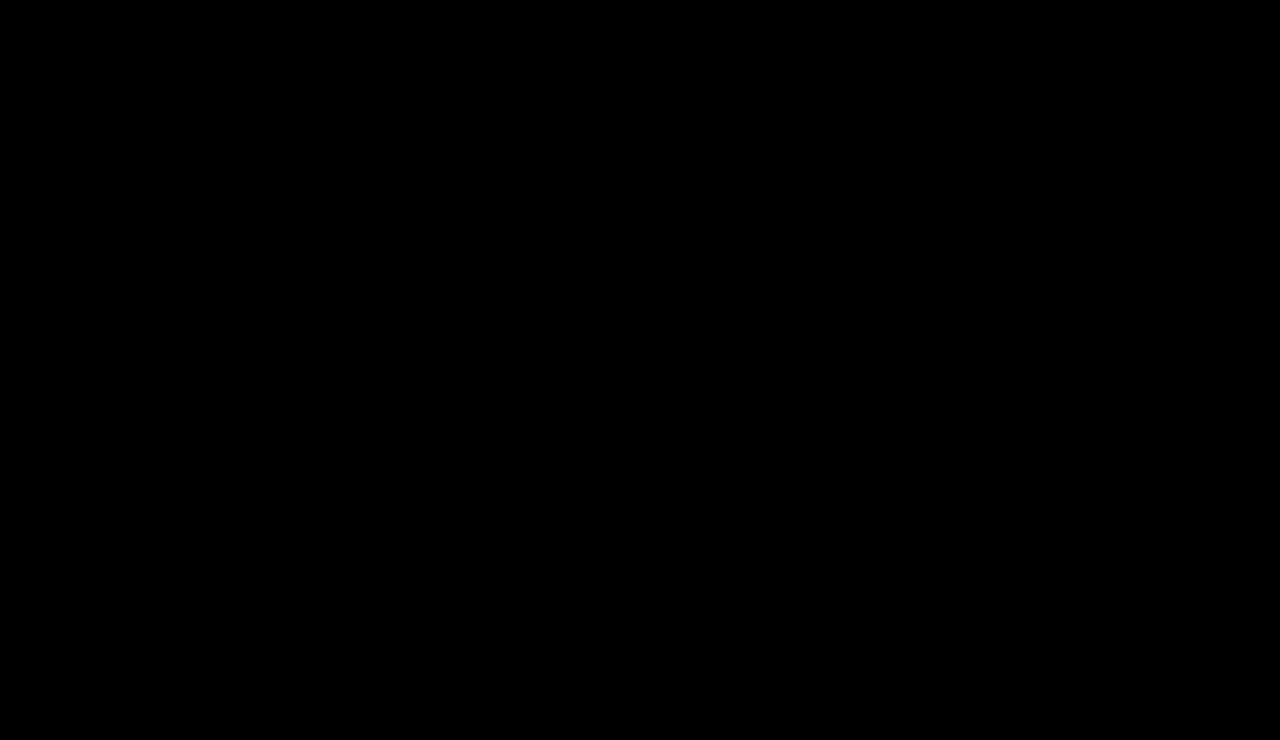
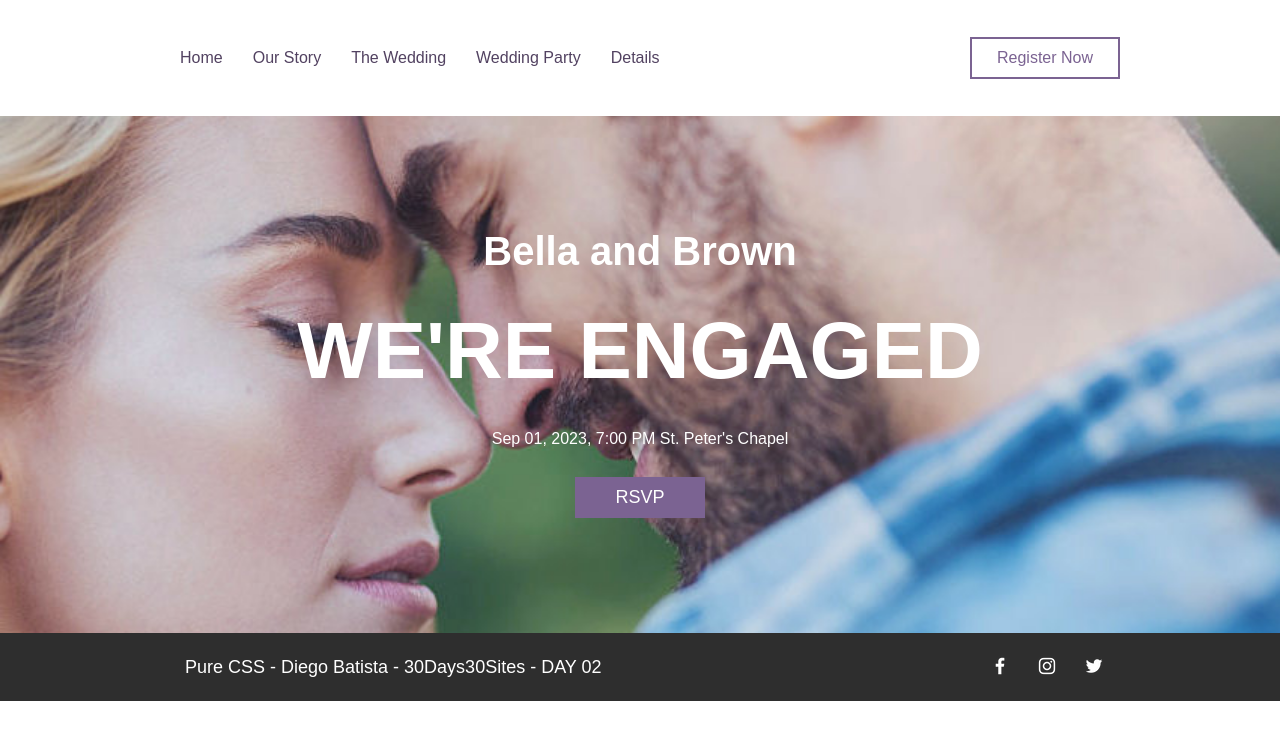
Before and after one commit to fogeid/30days30sites, a plain HTML site: page Day02/index.html in a window 1280 px wide. Drawn offline with Linux system fonts and the light colour scheme.

Commit message:
Add files via upload

```diff
--- a/Day02/css/style.css
+++ b/Day02/css/style.css
@@ -1,3 +1,129 @@
 body {
-    background: #000;
+    font-family: Arial, Helvetica, sans-serif;
 }
+
+.container {
+    width: 960px;
+    margin: 0 auto;
+}
+
+/* HEADER */
+.header .container {
+    display: flex;
+    justify-content: space-between;
+}
+
+.header .nav {
+    padding: 50px 0;
+}
+
+.header .nav ul {
+    display: flex;
+}
+
+.header .nav ul li a {
+    text-decoration: none;
+    color: #524261;
+    padding: 10px;
+    margin-left: 10px;
+    transition: all .3s ease;
+}
+
+.header .nav ul li a:hover {
+    color: #7b6392;
+}
+
+.header .btn {
+    margin: auto 0;
+}
+
+.header .btn button {
+    font-size: 16px;
+    color: #7b6392;
+    padding: 10px 25px;
+    background: #fff;
+    border: 2px solid #7b6392;
+}
+
+.header .btn button:hover {
+    background: #e8e8e8;
+}
+
+/* MAIN */
+.main {
+    width: 100%;
+    background-image: url(../img/bg.jpg);
+    background-position-x: center;
+    background-position-y: center;
+    background-size: cover;
+    background-repeat-x: no-repeat;
+    background-repeat-y: no-repeat;
+    background-attachment: initial;
+    background-origin: initial;
+    background-clip: initial;
+    background-color: initial;
+    background-size: cover;
+    text-align: center;
+}
+
+.main .container {
+    padding: 115px 0;
+    color: #fff;
+}
+
+.main .container h2 {
+    font-size: 40px;
+    margin-bottom: 40px;
+}
+
+.main .container h1 {
+    font-size: 80px;
+    margin-bottom: 40px;
+}
+
+.main .container p {
+    margin-bottom: 30px;
+}
+
+.main .btn-main {
+    font-size: 18px;
+    padding: 10px 40px;
+    background: #7b6392;
+    color: #fff;
+    border: none;
+    cursor: pointer;
+    transition: all .3s ease;
+}
+
+.main .btn-main:hover {
+    background: #524261;
+}
+
+/* FOOTER */
+.footer {
+    background: #2e2e2e;
+}
+
+.footer .container {
+    display: flex;
+    justify-content: space-between;
+}
+
+.footer .container ul {
+    display: flex;
+    margin: auto 0;
+}
+
+.footer .container ul li a {
+    margin-right: 5px;
+    padding: 10px;
+}
+
+
+
+.footer .container p {
+    font-size: 18px;
+    text-align: center;
+    color: #fff;
+    padding: 25px;
+}
--- a/Day02/index.html
+++ b/Day02/index.html
@@ -9,6 +9,50 @@
         <link rel="stylesheet" href="css/style.css">
     </head>
     <body>
+        <!-- HEADER -->
+        <header class="header">
+            <div class="container">
+                <nav class="nav">
+                    <ul>
+                        <li><a href="#">Home</a></li>
+                        <li><a href="#">Our Story</a></li>
+                        <li><a href="#">The Wedding</a></li>
+                        <li><a href="#">Wedding Party</a></li>
+                        <li><a href="#">Details</a></li>
+                    </ul>
+                </nav>
+
+                <div class="btn">
+                    <button>Register Now</button>
+                </div>
+            </div>
+        </header>
+
+        <!-- MAIN -->
+        <main class="main">
+            <div class="container">
+                <h2>Bella and Brown</h2>
+                <h1>WE'RE ENGAGED</h1>
+                <p>
+                    Sep 01, 2023, 7:00 PM St. Peter's Chapel
+                </p>
+                <button class="btn-main">RSVP</button>
+            </div>
+        </main>
+
+        <!-- FOOTER -->
+        <footer class="footer">
+            <div class="container">
+                <p>
+                    Pure CSS - Diego Batista - 30Days30Sites - DAY 02
+                </p>
+                <ul>
+                    <li><a href="#"><img src="img/facebook.png" alt="facebook"></a></li>
+                    <li><a href="#"><img src="img/instagram.png" alt="instagram"></a></li>
+                    <li><a href="#"><img src="img/twitter.png" alt="twitter"></a></li>
+                </ul>
+            </div>
+        </footer>
 
     </body>
 </html>
```
Also changed, not shown: Day02/img/bg.jpg (added), Day02/img/facebook.png (added), Day02/img/instagram.png (added), Day02/img/twitter.png (added).
